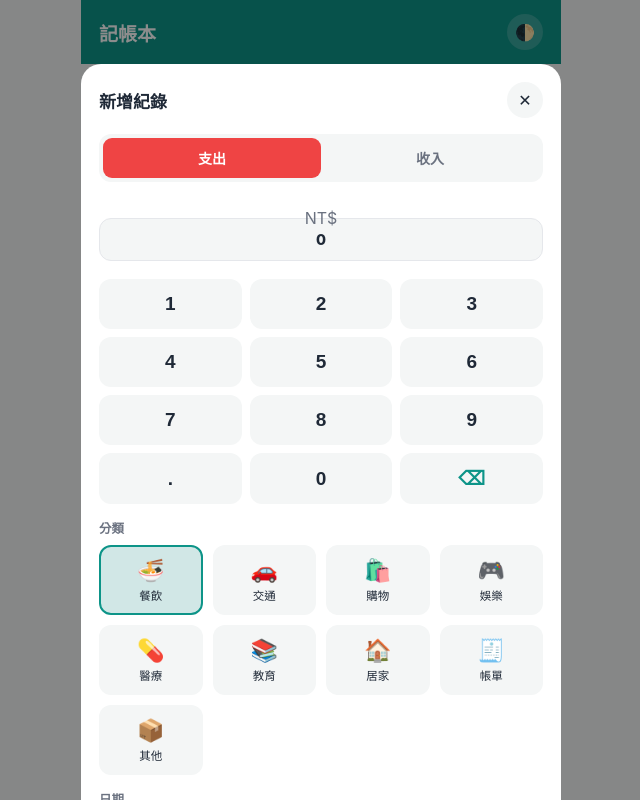
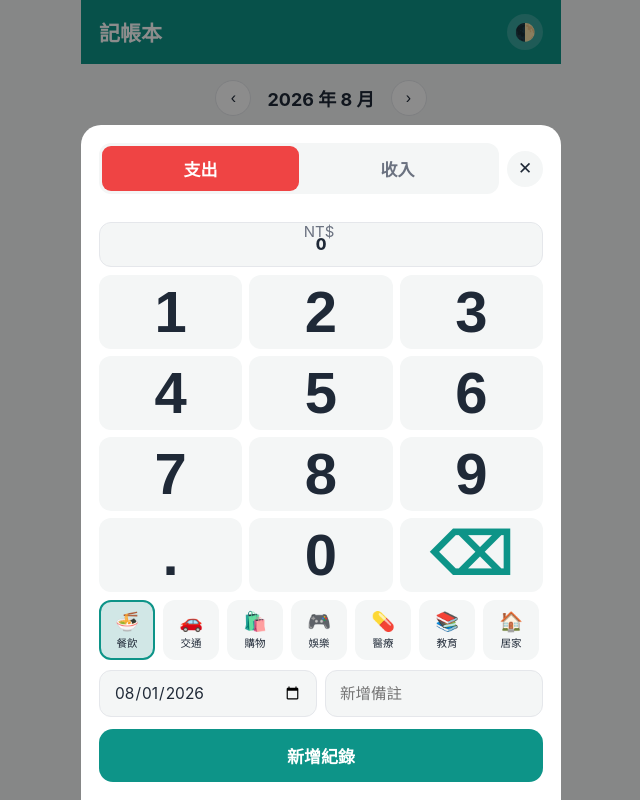
Before and after one commit to joyhuang11-dev/ledger, a plain HTML site: page index.html in a window 1280 px wide. Both pictures are taken after a click on the button "新增記帳". Shown: the whole page, without its empty margins (319-959 px from the left). Drawn offline with Linux system fonts and the light colour scheme.

Commit message:
Enlarge fonts, redesign entry sheet for one-screen fit, add missing icons

```diff
--- a/css/style.css
+++ b/css/style.css
@@ -75,7 +75,7 @@ body {
 }
 
 .topbar h1 {
-  font-size: 19px;
+  font-size: 21px;
   font-weight: 700;
   margin: 0;
 }
@@ -87,7 +87,7 @@ body {
   width: 36px;
   height: 36px;
   border-radius: 50%;
-  font-size: 16px;
+  font-size: 17px;
   cursor: pointer;
 }
 
@@ -118,24 +118,24 @@ body {
 }
 
 .summary-item .label {
-  font-size: 12px;
+  font-size: 13px;
   opacity: 0.85;
 }
 
 .summary-item .value {
-  font-size: 20px;
+  font-size: 22px;
   font-weight: 700;
   margin-top: 2px;
 }
 
 .balance-value {
-  font-size: 30px;
+  font-size: 34px;
   font-weight: 800;
   margin-top: 4px;
 }
 
 .section-title {
-  font-size: 15px;
+  font-size: 16.5px;
   font-weight: 700;
   margin: 4px 0 10px;
   display: flex;
@@ -144,7 +144,7 @@ body {
 }
 
 .section-title .link {
-  font-size: 13px;
+  font-size: 14px;
   font-weight: 500;
   color: var(--accent);
   cursor: pointer;
@@ -152,7 +152,7 @@ body {
 
 /* ---- Transaction list ---- */
 .tx-group-label {
-  font-size: 13px;
+  font-size: 14px;
   color: var(--text-muted);
   margin: 18px 0 6px;
   font-weight: 600;
@@ -171,14 +171,14 @@ body {
 }
 
 .tx-icon {
-  width: 40px;
-  height: 40px;
+  width: 42px;
+  height: 42px;
   border-radius: 12px;
   background: var(--bg);
   display: flex;
   align-items: center;
   justify-content: center;
-  font-size: 20px;
+  font-size: 21px;
   flex-shrink: 0;
 }
 
@@ -189,11 +189,11 @@ body {
 
 .tx-cat {
   font-weight: 600;
-  font-size: 14.5px;
+  font-size: 16px;
 }
 
 .tx-note {
-  font-size: 12.5px;
+  font-size: 13.5px;
   color: var(--text-muted);
   white-space: nowrap;
   overflow: hidden;
@@ -202,7 +202,7 @@ body {
 
 .tx-amount {
   font-weight: 700;
-  font-size: 15px;
+  font-size: 16.5px;
   flex-shrink: 0;
 }
 
@@ -213,11 +213,11 @@ body {
   text-align: center;
   color: var(--text-muted);
   padding: 60px 20px;
-  font-size: 14px;
+  font-size: 15px;
 }
 
 .empty-state .big {
-  font-size: 40px;
+  font-size: 42px;
   margin-bottom: 10px;
 }
 
@@ -233,16 +233,16 @@ body {
 .month-nav button {
   background: var(--card-bg);
   border: 1px solid var(--border);
-  width: 34px;
-  height: 34px;
+  width: 36px;
+  height: 36px;
   border-radius: 50%;
-  font-size: 15px;
+  font-size: 16px;
   cursor: pointer;
   color: var(--text);
 }
 
 .month-nav .month-label {
-  font-size: 16px;
+  font-size: 18px;
   font-weight: 700;
   min-width: 100px;
   text-align: center;
@@ -268,7 +268,7 @@ body {
   align-items: center;
   gap: 2px;
   padding: 8px 0 6px;
-  font-size: 11px;
+  font-size: 12px;
   color: var(--text-muted);
   cursor: pointer;
 }
@@ -279,7 +279,7 @@ body {
 }
 
 .nav-icon {
-  font-size: 20px;
+  font-size: 22px;
 }
 
 .fab {
@@ -339,16 +339,25 @@ body {
 }
 
 .sheet-header h2 {
-  font-size: 17px;
+  font-size: 18px;
   margin: 0;
 }
 
+/* ---- Add/edit transaction sheet: compact single-screen layout ---- */
+.tx-sheet { display: flex; flex-direction: column; gap: 8px; }
+
+.tx-top-row {
+  display: flex;
+  align-items: center;
+  gap: 8px;
+}
+
 .type-toggle {
+  flex: 1;
   display: flex;
   background: var(--bg);
   border-radius: 12px;
-  padding: 4px;
-  margin-bottom: 16px;
+  padding: 3px;
 }
 
 .type-toggle button {
@@ -357,8 +366,8 @@ body {
   background: none;
   padding: 10px 0;
   border-radius: 9px;
-  font-weight: 600;
-  font-size: 14px;
+  font-weight: 700;
+  font-size: 17px;
   color: var(--text-muted);
   cursor: pointer;
 }
@@ -368,19 +377,19 @@ body {
 
 .amount-input-wrap {
   text-align: center;
-  margin-bottom: 18px;
 }
 
 .amount-input-wrap .currency {
-  font-size: 16px;
+  font-size: 15px;
   color: var(--text-muted);
   vertical-align: top;
   position: relative;
-  top: 10px;
+  top: 20px;
+  margin-right: 4px;
 }
 
 .amount-input {
-  font-size: 42px;
+  font-size: 58px;
   font-weight: 800;
   border: none;
   background: none;
@@ -388,37 +397,41 @@ body {
   width: 70%;
   text-align: center;
   outline: none;
+  line-height: 1;
 }
 
 .field-label {
-  font-size: 12.5px;
+  font-size: 13px;
   color: var(--text-muted);
   font-weight: 600;
   margin: 14px 0 8px;
 }
 
 .category-grid {
-  display: grid;
-  grid-template-columns: repeat(4, 1fr);
-  gap: 10px;
+  display: flex;
+  gap: 8px;
+  overflow-x: auto;
+  padding-bottom: 2px;
 }
 
 .category-chip {
+  flex: 0 0 auto;
+  width: 56px;
   display: flex;
   flex-direction: column;
   align-items: center;
-  gap: 4px;
-  padding: 10px 4px;
+  gap: 2px;
+  padding: 8px 2px;
   border-radius: 12px;
   border: 2px solid transparent;
   background: var(--bg);
   cursor: pointer;
-  font-size: 11.5px;
+  font-size: 10.5px;
   color: var(--text);
 }
 
 .category-chip .emoji {
-  font-size: 22px;
+  font-size: 19px;
 }
 
 .category-chip.selected {
@@ -430,6 +443,11 @@ body {
   color: var(--text-muted);
 }
 
+.tx-bottom-row {
+  display: flex;
+  gap: 8px;
+}
+
 input[type="text"], input[type="date"], textarea {
   width: 100%;
   padding: 12px 14px;
@@ -437,11 +455,18 @@ input[type="text"], input[type="date"], textarea {
   border: 1px solid var(--border);
   background: var(--bg);
   color: var(--text);
-  font-size: 14.5px;
+  font-size: 15.5px;
   font-family: inherit;
 }
 
 textarea { resize: none; min-height: 60px; }
+
+.pill-input {
+  flex: 1;
+  width: auto;
+  padding: 10px 12px;
+  font-size: 14px;
+}
 
 .btn-primary {
   width: 100%;
@@ -450,9 +475,9 @@ textarea { resize: none; min-height: 60px; }
   border: none;
   background: var(--accent);
   color: #fff;
-  font-size: 16px;
+  font-size: 17px;
   font-weight: 700;
-  margin-top: 20px;
+  margin-top: 4px;
   cursor: pointer;
 }
 
@@ -463,9 +488,21 @@ textarea { resize: none; min-height: 60px; }
   border: none;
   background: none;
   color: var(--expense);
-  font-size: 15px;
+  font-size: 16px;
   font-weight: 700;
   margin-top: 10px;
+  cursor: pointer;
+}
+
+.btn-danger-compact {
+  width: 100%;
+  padding: 8px;
+  border: none;
+  background: none;
+  color: var(--expense);
+  font-size: 13.5px;
+  font-weight: 600;
+  margin-top: 2px;
   cursor: pointer;
 }
 
@@ -476,7 +513,7 @@ textarea { resize: none; min-height: 60px; }
   border: 1px solid var(--border);
   background: var(--card-bg);
   color: var(--text);
-  font-size: 14.5px;
+  font-size: 15.5px;
   font-weight: 600;
   margin-top: 10px;
   cursor: pointer;
@@ -485,14 +522,14 @@ textarea { resize: none; min-height: 60px; }
 .keypad {
   display: grid;
   grid-template-columns: repeat(3, 1fr);
-  gap: 8px;
-  margin-top: 10px;
+  gap: 7px;
 }
 
 .keypad button {
-  padding: 14px 0;
-  font-size: 19px;
-  font-weight: 600;
+  padding: 8px 0;
+  font-size: 58px;
+  font-weight: 800;
+  line-height: 1;
   border: none;
   border-radius: 12px;
   background: var(--bg);
@@ -512,7 +549,7 @@ textarea { resize: none; min-height: 60px; }
 }
 
 .pie-svg { width: 200px; height: 200px; }
-.empty-chart { text-align: center; color: var(--text-muted); padding: 30px 0; font-size: 13px; }
+.empty-chart { text-align: center; color: var(--text-muted); padding: 30px 0; font-size: 14px; }
 
 .legend {
   display: flex;
@@ -524,7 +561,7 @@ textarea { resize: none; min-height: 60px; }
   display: flex;
   align-items: center;
   gap: 10px;
-  font-size: 13.5px;
+  font-size: 14.5px;
 }
 
 .legend-dot {
@@ -544,7 +581,7 @@ textarea { resize: none; min-height: 60px; }
   align-items: center;
   gap: 8px;
   margin-bottom: 10px;
-  font-size: 12px;
+  font-size: 13px;
 }
 
 .bar-label { color: var(--text-muted); }
@@ -568,7 +605,7 @@ textarea { resize: none; min-height: 60px; }
   display: flex;
   gap: 16px;
   justify-content: center;
-  font-size: 12px;
+  font-size: 13px;
   color: var(--text-muted);
   margin-top: 4px;
 }
@@ -587,7 +624,7 @@ textarea { resize: none; min-height: 60px; }
   justify-content: space-between;
   padding: 14px 4px;
   border-bottom: 1px solid var(--border);
-  font-size: 14.5px;
+  font-size: 16px;
 }
 
 .list-item:last-child { border-bottom: none; }
@@ -604,8 +641,8 @@ textarea { resize: none; min-height: 60px; }
   gap: 6px;
   background: var(--bg);
   border-radius: 20px;
-  padding: 6px 12px;
-  font-size: 13px;
+  padding: 7px 13px;
+  font-size: 14.5px;
   margin: 4px 6px 4px 0;
 }
 
@@ -630,7 +667,7 @@ textarea { resize: none; min-height: 60px; }
   color: #fff;
   padding: 10px 20px;
   border-radius: 30px;
-  font-size: 13.5px;
+  font-size: 14.5px;
   z-index: 200;
   box-shadow: 0 4px 14px rgba(0,0,0,0.3);
   animation: fade-in-out 2s ease forwards;
--- a/js/app.js
+++ b/js/app.js
@@ -392,14 +392,13 @@ function openAddSheet(existingTx) {
   function draw() {
     const cats = Store.getCategories(sheetState.type);
     overlay.innerHTML = `
-      <div class="sheet">
-        <div class="sheet-header">
-          <h2>${editing ? '編輯紀錄' : '新增紀錄'}</h2>
+      <div class="sheet tx-sheet">
+        <div class="tx-top-row">
+          <div class="type-toggle">
+            <button data-type="expense" class="${sheetState.type === 'expense' ? 'active expense' : ''}">支出</button>
+            <button data-type="income" class="${sheetState.type === 'income' ? 'active income' : ''}">收入</button>
+          </div>
           <button class="icon-btn" id="close-add-sheet" style="background:var(--bg);color:var(--text)">✕</button>
-        </div>
-        <div class="type-toggle">
-          <button data-type="expense" class="${sheetState.type === 'expense' ? 'active expense' : ''}">支出</button>
-          <button data-type="income" class="${sheetState.type === 'income' ? 'active income' : ''}">收入</button>
         </div>
         <div class="amount-input-wrap">
           <span class="currency">${Store.getSettings().currency || 'NT$'}</span>
@@ -408,16 +407,15 @@ function openAddSheet(existingTx) {
         <div class="keypad" id="keypad">
           ${['1','2','3','4','5','6','7','8','9','.','0','⌫'].map((k) => `<button data-key="${k}" class="${k === '⌫' ? 'op' : ''}">${k}</button>`).join('')}
         </div>
-        <div class="field-label">分類</div>
         <div class="category-grid" id="cat-grid">
           ${cats.map((c) => `<div class="category-chip ${c.id === sheetState.categoryId ? 'selected' : ''}" data-cat="${c.id}"><span class="emoji">${c.icon}</span><span>${c.name}</span></div>`).join('')}
         </div>
-        <div class="field-label">日期</div>
-        <input type="date" id="date-input" value="${sheetState.date}" />
-        <div class="field-label">備註 (選填)</div>
-        <textarea id="note-input" placeholder="輸入備註...">${escapeHTML(sheetState.note)}</textarea>
+        <div class="tx-bottom-row">
+          <input type="date" class="pill-input" id="date-input" value="${sheetState.date}" />
+          <input type="text" class="pill-input" id="note-input" placeholder="新增備註" value="${escapeHTML(sheetState.note)}" />
+        </div>
         <button class="btn-primary" id="save-tx">${editing ? '儲存變更' : '新增紀錄'}</button>
-        ${editing ? `<button class="btn-danger" id="delete-tx">刪除此紀錄</button>` : ''}
+        ${editing ? `<button class="btn-danger-compact" id="delete-tx">刪除此紀錄</button>` : ''}
       </div>
     `;
     bindSheetEvents();
--- a/service-worker.js
+++ b/service-worker.js
@@ -1,4 +1,4 @@
-const CACHE_NAME = 'ledger-cache-v1';
+const CACHE_NAME = 'ledger-cache-v2';
 const ASSETS = [
   './',
   './index.html',
```
Also changed, not shown: icons/apple-touch-icon.png (added), icons/icon-192.png (added), icons/icon-512.png (added), 1 other file.
